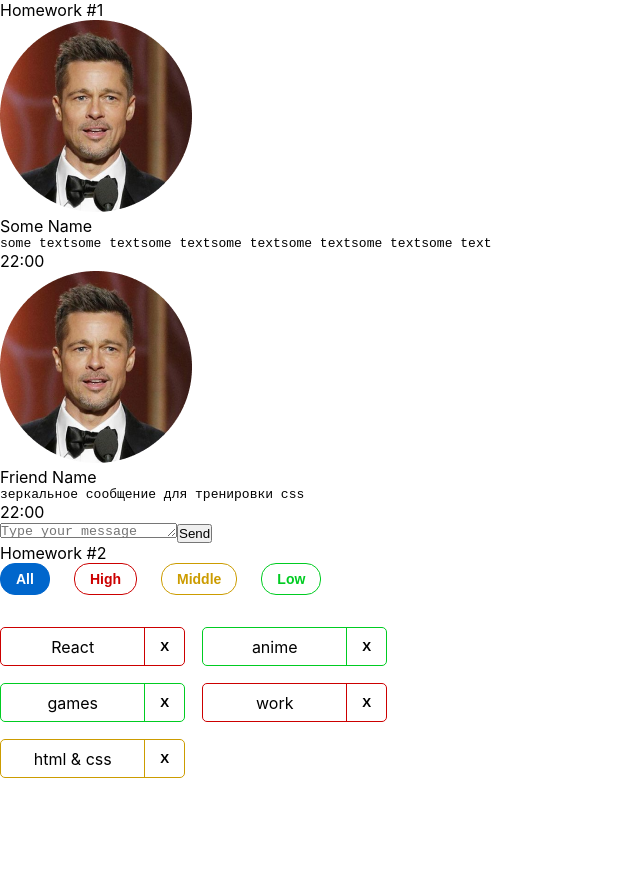
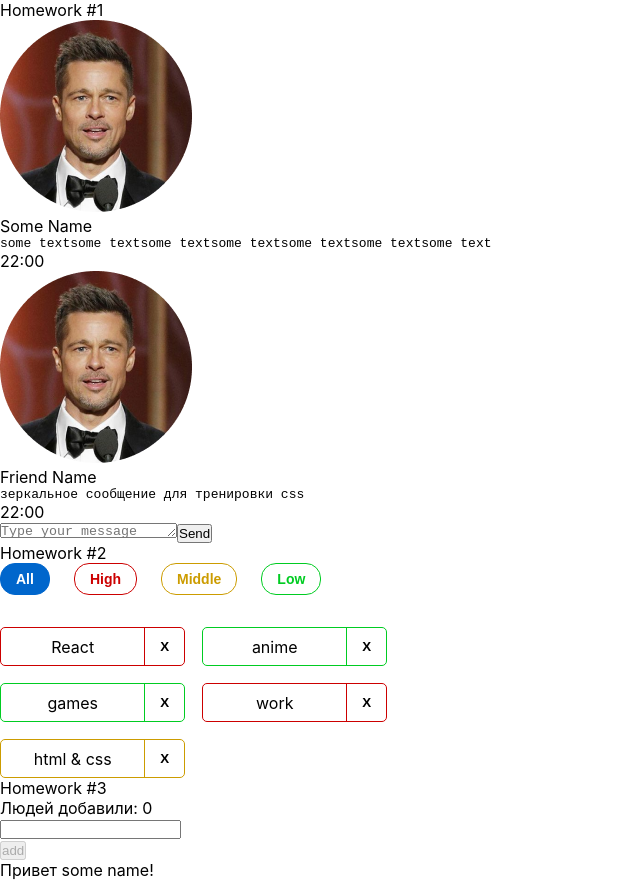
Before and after one commit to nikizak34/hws2-master, a React (Create React App) app: page / in a window 1280 px wide. Shown: the whole page, without its empty margins (0-640 px from the left). Before the commit the page ends 800 px from the top, so only its background shows below. Built offline with nearby package versions, Linux system fonts and the light colour scheme.

Commit message:
first-hm-dz2.1

```diff
--- a/src/s1-main/App.tsx
+++ b/src/s1-main/App.tsx
@@ -2,14 +2,15 @@ import React from 'react'
 import s from './App.module.css'
 import HW1 from '../s2-homeworks/hw01/HW1'
 import HW2 from "../s2-homeworks/hw02/HW2";
+import HW3 from "../s2-homeworks/hw03/HW3";
 
 function App() {
     return (
         <div className={s.App}>
             <HW1/>
             {/*раскомментировать по ходу выполнения*/}
-            {<HW2/>}
-            {/*<HW3/>*/}
+            <HW2/>
+            <HW3/>
             {/*<HW4/>*/}
 
             {/*при выполнении дз 5 и более - закомментировать здесь дз 1-4, так как они есть внутри дз 5*/}
--- a/src/s2-homeworks/hw03/GreetingContainer.tsx
+++ b/src/s2-homeworks/hw03/GreetingContainer.tsx
@@ -1,36 +1,59 @@
-import React, { ChangeEvent, KeyboardEvent, useState } from 'react'
+import React, {ChangeEvent, KeyboardEvent, useState} from 'react'
 import Greeting from './Greeting'
-import { UserType } from './HW3'
+import {UserType} from './HW3'
 
 type GreetingContainerPropsType = {
-    users: any // need to fix any
-    addUserCallback: any // need to fix any
+    users: UserType[] // need to fix any
+    addUserCallback: (name: string) => void// need to fix any
 }
 
 export const pureAddUser = (name: any, setError: any, setName: any, addUserCallback: any) => {
+    if (name.trim() == "") {
+        return setError("Ошибка! Введите имя!")
+
+    } else{
+        return addUserCallback(name), setName('')
+
+
+
+
+    }
     // если имя пустое - показать ошибку, иначе - добавить юзера и очистить инпут
 }
 
 export const pureOnBlur = (name: any, setError: any) => { // если имя пустое - показать ошибку
+    if (name.trim() == "") {
+        return setError("Ошибка! Введите имя!")
+}else{
+        return ''
+
+
+    }
 }
 
-export const pureOnEnter = (e: any, addUser: any) => { // если нажата кнопка Enter - добавить
-}
+export const pureOnEnter = (e: KeyboardEvent<HTMLInputElement>, addUser: any) => { // если нажата кнопка Enter - добавить
+    if (e.key === "Enter"){
+        return addUser
+
+    }else{
+        return addUser
+    }
+        }
 
 // более простой и понятный для новичков
 // function GreetingContainer(props: GreetingPropsType) {
 
 // более современный и удобный для про :)
 const GreetingContainer: React.FC<GreetingContainerPropsType> = ({
-    users,
-    addUserCallback,
-}) => {
+                                                                     users,
+                                                                     addUserCallback,
+                                                                 }) => {
     // деструктуризация пропсов
-    const [name, setName] = useState<any>('') // need to fix any
-    const [error, setError] = useState<any>('') // need to fix any
+    const [name, setName] = useState<string>('') // need to fix any
+    const [error, setError] = useState<string>('') // need to fix any
 
-    const setNameCallback = (e: any) => { // need to fix any
-        setName('some name') // need to fix
+    const setNameCallback = (e: KeyboardEvent<HTMLInputElement>) => { // need to fix any
+        setName(name) // need to fix
 
         error && setError('')
     }
@@ -42,7 +65,7 @@ const GreetingContainer: React.FC<GreetingContainerPropsType> = ({
         pureOnBlur(name, setError)
     }
 
-    const onEnter = (e: any) => {
+    const onEnter = (e: KeyboardEvent<HTMLInputElement>) => {
         pureOnEnter(e, addUser)
     }
 
--- a/src/s2-homeworks/hw03/HW3.tsx
+++ b/src/s2-homeworks/hw03/HW3.tsx
@@ -1,7 +1,8 @@
-import React, { useState } from 'react'
-import { v1 } from 'uuid'
+import React, {useState} from 'react'
+import {v1} from 'uuid'
 import s2 from '../../s1-main/App.module.css'
 import GreetingContainer from './GreetingContainer'
+import {FilterType} from "../hw02/HW2";
 
 /*
 * 1 - описать тип UserType
@@ -19,20 +20,23 @@ import GreetingContainer from './GreetingContainer'
 
 // types
 export type UserType = {
-    _id: any // need to fix any
-    name: any // need to fix any
+    _id: string // need to fix any
+    name: string // need to fix any
 }
 
-export const pureAddUserCallback = (name: any, setUsers: any, users: any) => { // need to fix any
+export const pureAddUserCallback = (name: string, setUsers:  (users:  UserType[])=> void, users: UserType[])=>{ // need to fix any
     const user = { // need to fix
+       name:name,
+        _id:v1()
+
     }
     setUsers([...users, user])
 }
 
-const HW3 = () => {
-    const [users, setUsers] = useState<any>([]) // need to fix any
+export const HW3 = () => {
+    const [users, setUsers] = useState<UserType[]>([]) // need to fix any
 
-    const addUserCallback = (name: any) => { // need to fix any
+    const addUserCallback = (name: string) => { // need to fix any
         pureAddUserCallback(name, setUsers, users)
     }
 
```
